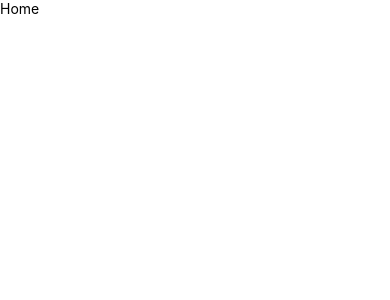
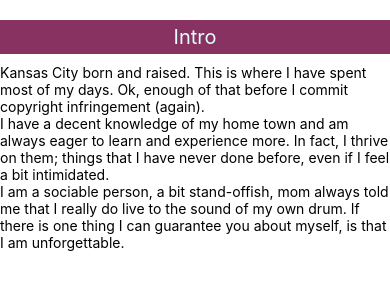
Before and after one commit to MrChido/PortfolioRN, a React Native app: screen / in a window 390 px wide. Shown: the top 300 px of the page. Built offline with nearby package versions, Linux system fonts and the light colour scheme.

Commit message:
added content and some style to the project

```diff
--- a/aParts/aboutF/about.js
+++ b/aParts/aboutF/about.js
@@ -1,12 +1,21 @@
 import React from 'react';
 import {AppRegistry, StyleSheet, Text, View } from 'react-native';
-
+var S = require('../style.js');
 export default class About extends React.Component {
   render() {
     return (
       <View>
-        <Text>About Me</Text>
-
+        <Text style= {S.heading}>History</Text>
+        <Text>Having held a wide variety of jobs, I have learned that I can do just about anything I put my mind to. I am highly adaptable, trainable, a good team member as well as knowing when to take the lead on group projects. I have a good attention to detail and I take my time to get things done right the first time, every time.
+        </Text>
+        <Text style={S.lesserH}>A sampling of the skills I have obtained over the  years
+        </Text>
+        <Text>
+        Six Sigma Green Belt trained
+        </Text>
+        <Text>
+        Excelent pattern recogniton skills
+        </Text>
       </View>
     );
   }
--- a/aParts/homeF/home.js
+++ b/aParts/homeF/home.js
@@ -1,12 +1,19 @@
 import React from 'react';
 import {AppRegistry, StyleSheet, Text, View } from 'react-native';
-
+var S = require('../style.js');
 export default class Home extends React.Component {
   render() {
     return (
       <View>
-        <Text>Home</Text>
-
+        <Text style={S.heading}>Intro</Text>
+        <Text>
+        Kansas City born and raised. This is where I have spent most of my days. Ok, enough of that before I commit copyright infringement (again).
+        </Text>
+        <Text>
+        I have a decent knowledge of my home town and am always eager to learn and experience more. In fact, I thrive on them; things that I have never done before, even if I feel a bit intimidated. </Text>
+        <Text>
+        I am a sociable person, a bit stand-offish, mom always told me that I really do live to the sound of my own drum. If there is one thing I can guarantee you about myself, is that I am unforgettable.
+        </Text>
       </View>
     );
   }
--- a/aParts/projectsF/projects.js
+++ b/aParts/projectsF/projects.js
@@ -1,11 +1,11 @@
 import React from 'react';
 import {AppRegistry, StyleSheet, Text, View } from 'react-native';
-
+var S = require('../style.js');
 export default class Projects extends React.Component {
   render() {
     return (
       <View>
-        <Text>My Projects</Text>
+        <Text style ={S.heading}>My Projects</Text>
       </View>
     );
   }
--- /dev/null
+++ b/aParts/style.js
@@ -0,0 +1,27 @@
+'use strict';
+var react = require('react-native');
+var {StyleSheet} = react;
+
+module.exports= StyleSheet.create({
+    heading:{
+        fontSize: 20,
+        textAlign: 'center',
+        backgroundColor: 'rgb(135,50,96)',
+        padding: 5,
+        marginBottom: 10,
+        marginTop: 20,
+        color: 'rgb(231,254,255)',
+    },
+    lesserH:{
+
+    fontSize: 15,
+
+    textAlign: 'center',
+    backgroundColor:'rgb(95,158,160)',
+
+    padding:5,
+
+    marginBottom:5,
+    color:'rgb(231,254,255)'
+}
+});
```
